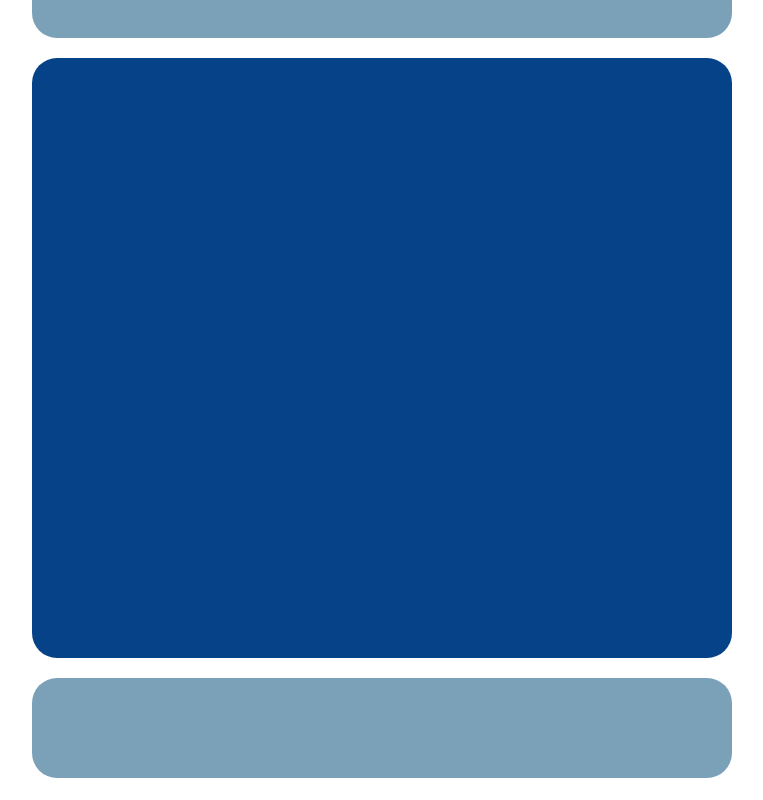
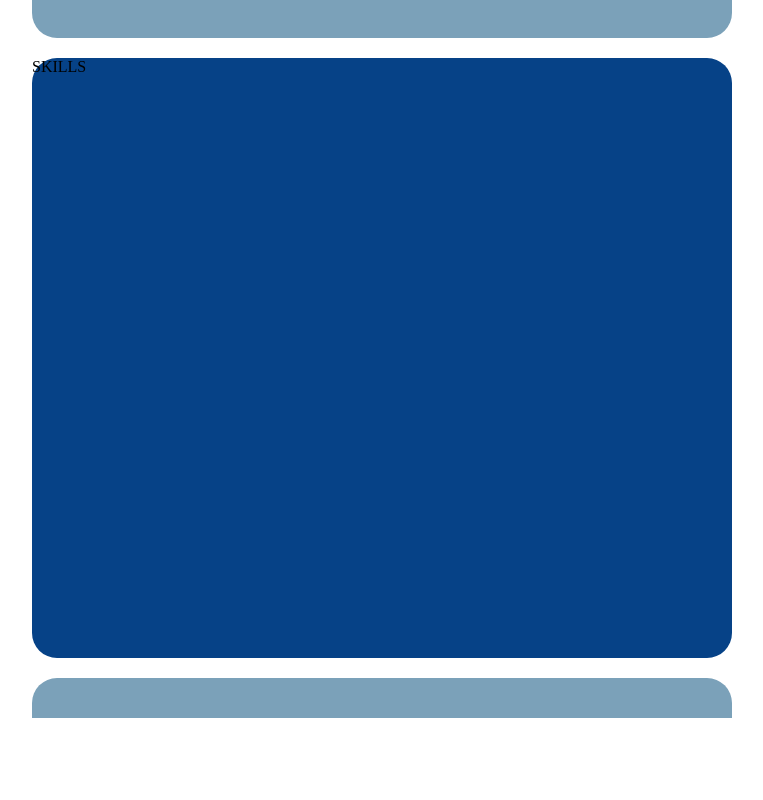
Before and after one commit to Vagohere/Portfolio, a plain HTML site: page index.html in a window 1280 px wide. Shown: the top 800 px of the page, without its empty margins (476-1239 px from the left). Drawn offline with Linux system fonts and the light colour scheme.

Commit message:
Updated Design

```diff
--- a/index.html
+++ b/index.html
@@ -10,7 +10,7 @@
 
     <div class="main">
         <div class="upper-section"></div>
-        <div class="middle-section"></div>
+        <div class="middle-section">SKILLS</div>
         <div class="lower-section"></div>
         <div class="side-bar"></div>
         <div class="left-layout"></div>
--- a/style.css
+++ b/style.css
@@ -23,18 +23,19 @@
 .lower-section{
     background-color: rgb(123, 161, 185);
     margin-left: 500px;
-    height: 100px;
+    height: 40px;
     width: 700px;
     margin-top:20px ;
     margin-bottom: -100px;
-    border-radius: 25px;
+    border-top-left-radius: 25px;
+    border-top-right-radius: 25px;
 }
 
 .side-bar{
     background-color: rgb(6, 66, 135);
     margin-left: 1300px;
     height: 720px;
-    margin-top:-780px;
+    margin-top:-720px;
     border-radius: 25px;
     width: 275px;
 }
```
